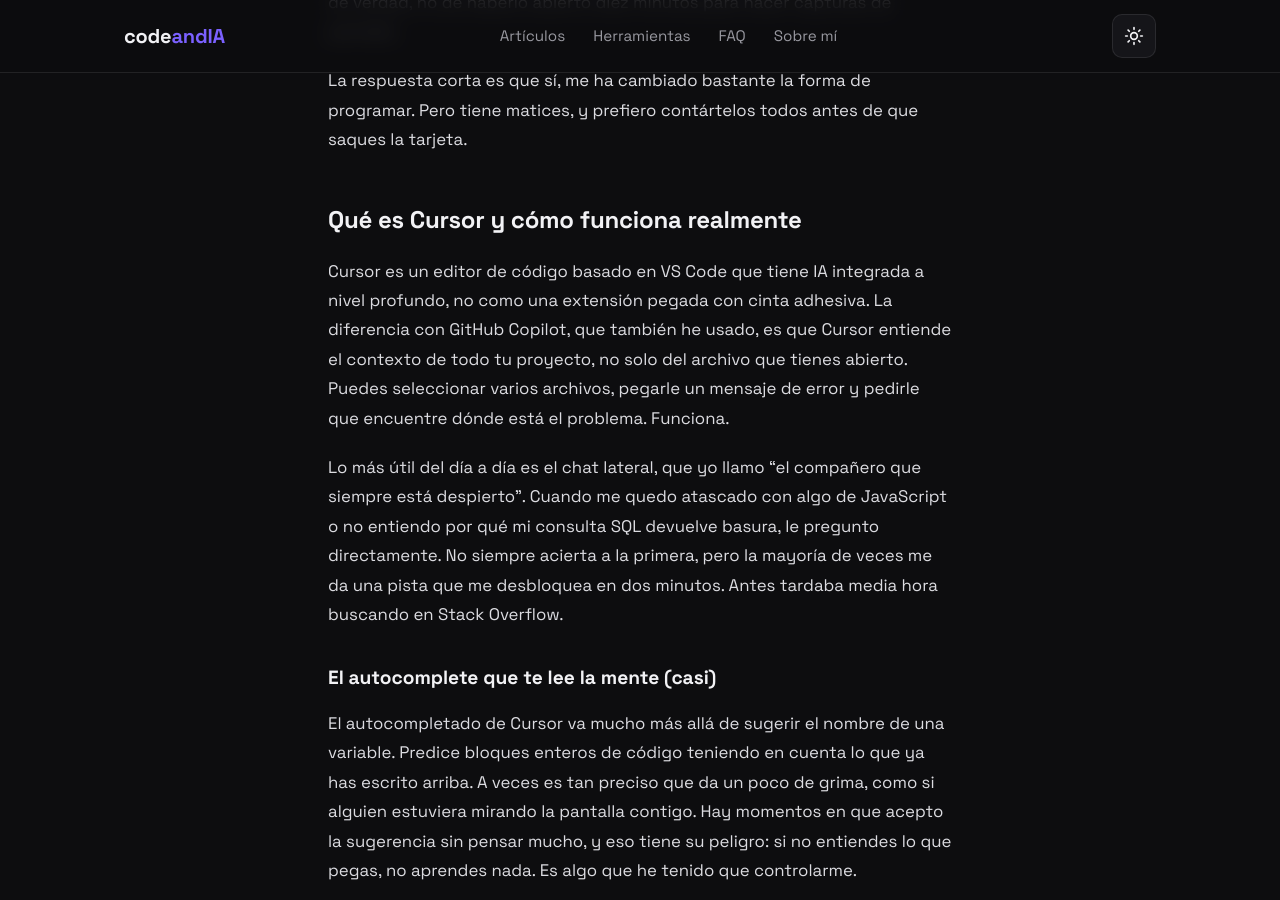
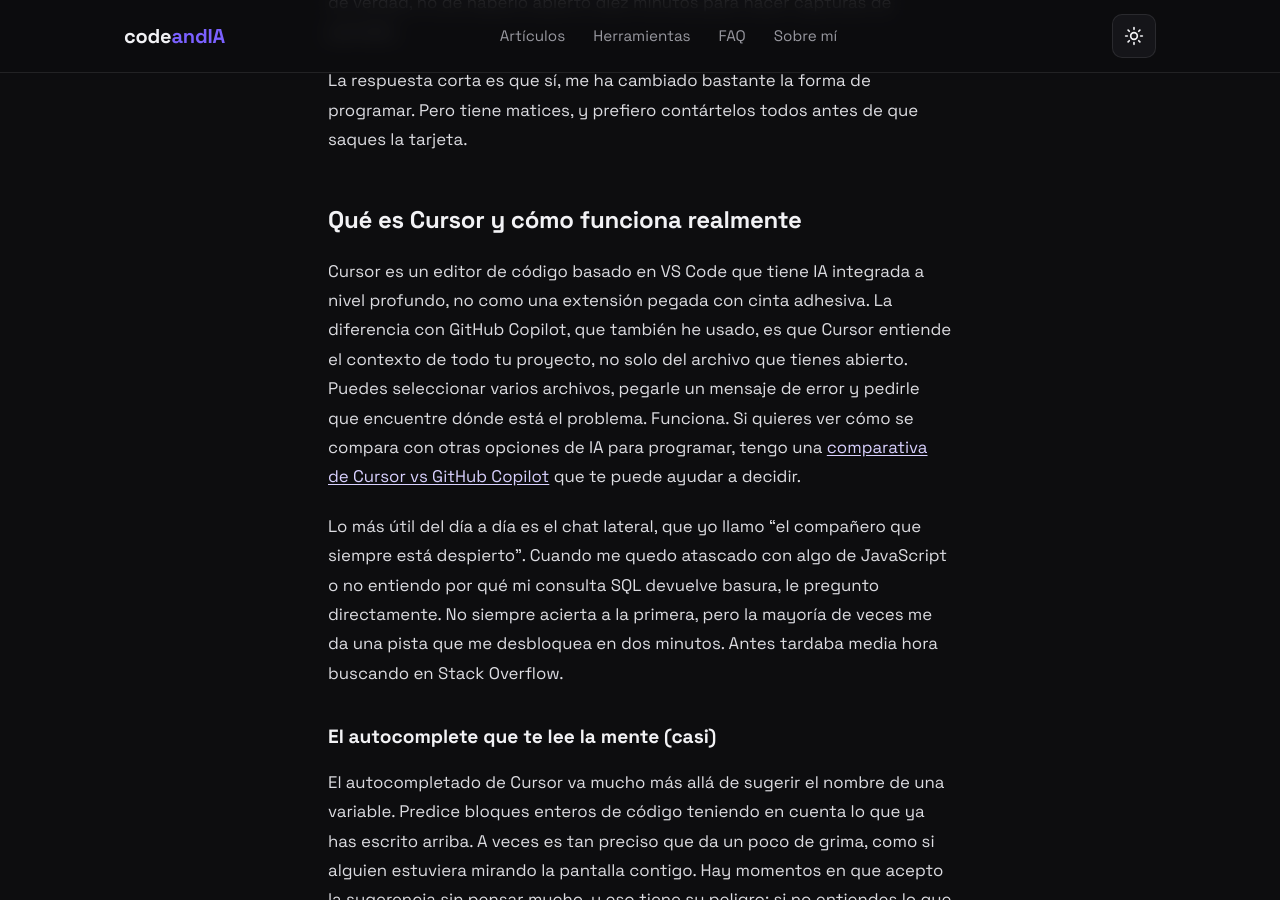
Before and after one commit to vibodigitalinfo-lab/codeandIA, a Jekyll site: the page built from articulos/reviews/cursor-ai-review-espanol.md, in a window 1280 px wide and 900 px high, scrolled down 541 px. Built offline with Jekyll 4.4.1, drawn with Linux system fonts in a browser that asks for light colours; some of the changed text lies outside the part shown.

Commit message:
feat: añadir enlaces internos entre artículos relacionados
Añadidos enlaces cruzados en:
- ChatGPT Plus review → DeepSeek vs ChatGPT gratuitos
- Cursor AI review → Cursor vs Copilot, Windsurf vs Cursor
- GitHub Copilot review → Cursor vs Copilot
- Claude vs ChatGPT → DeepSeek vs ChatGPT gratuitos
- Hostinger review → Publicar web gratis, Hostinger vs Namecheap

Co-Authored-By: Claude Code <noreply@anthropic.com>

```diff
--- a/articulos/reviews/cursor-ai-review-espanol.md
+++ b/articulos/reviews/cursor-ai-review-espanol.md
@@ -15,7 +15,7 @@ La respuesta corta es que sí, me ha cambiado bastante la forma de programar. Pe
 
 ## Qué es Cursor y cómo funciona realmente
 
-Cursor es un editor de código basado en VS Code que tiene IA integrada a nivel profundo, no como una extensión pegada con cinta adhesiva. La diferencia con GitHub Copilot, que también he usado, es que Cursor entiende el contexto de todo tu proyecto, no solo del archivo que tienes abierto. Puedes seleccionar varios archivos, pegarle un mensaje de error y pedirle que encuentre dónde está el problema. Funciona.
+Cursor es un editor de código basado en VS Code que tiene IA integrada a nivel profundo, no como una extensión pegada con cinta adhesiva. La diferencia con GitHub Copilot, que también he usado, es que Cursor entiende el contexto de todo tu proyecto, no solo del archivo que tienes abierto. Puedes seleccionar varios archivos, pegarle un mensaje de error y pedirle que encuentre dónde está el problema. Funciona. Si quieres ver cómo se compara con otras opciones de IA para programar, tengo una [comparativa de Cursor vs GitHub Copilot](/articulos/comparativas/cursor-vs-github-copilot-para-aprender/) que te puede ayudar a decidir.
 
 Lo más útil del día a día es el chat lateral, que yo llamo "el compañero que siempre está despierto". Cuando me quedo atascado con algo de JavaScript o no entiendo por qué mi consulta SQL devuelve basura, le pregunto directamente. No siempre acierta a la primera, pero la mayoría de veces me da una pista que me desbloquea en dos minutos. Antes tardaba media hora buscando en Stack Overflow.
 
@@ -37,7 +37,7 @@ Aquí viene la parte incómoda. Cursor tiene un plan gratuito que te deja probar
 
 Mi opinión sincera: si programas todos los días, aunque sea para prácticas de clase, el tiempo que te ahorra justifica el precio. Si solo tocas código una vez a la semana para hacer la entrega mínima, probablemente no. Yo lo pagué un mes para probarlo a fondo antes de decidirme, que es exactamente lo que te propone [su periodo de prueba gratuito de 14 días](https://cursor.com). Te recomiendo hacer lo mismo: úsalo en un proyecto real tuyo, no en algo inventado, y decide con eso.
 
-Lo que no haría es suscribirme sin haberlo probado antes. El marketing es muy bueno y es fácil dejarse llevar.
+Lo que no haría es suscribirme sin haberlo probado antes. El marketing es muy bueno y es fácil dejarse llevar. Si todavía no te decides, también tengo una comparativa de [Windsurf vs Cursor AI](/articulos/comparativas/windsurf-vs-cursor-ai-aprender-programar/) para que veas las alternativas antes de lanzarte.
 
 ## ¿Reemplaza aprender a programar de verdad?
 
```
Also changed, not shown: articulos/comparativas/claude-ai-vs-chatgpt-plus-para-programar.md (+1 -1 lines), articulos/reviews/chatgpt-plus-para-programadores.md (+1 -1 lines), articulos/reviews/github-copilot-gratis-estudiantes.md (+1 -1 lines), articulos/reviews/hostinger-review-2026.md (+2 -2 lines).
